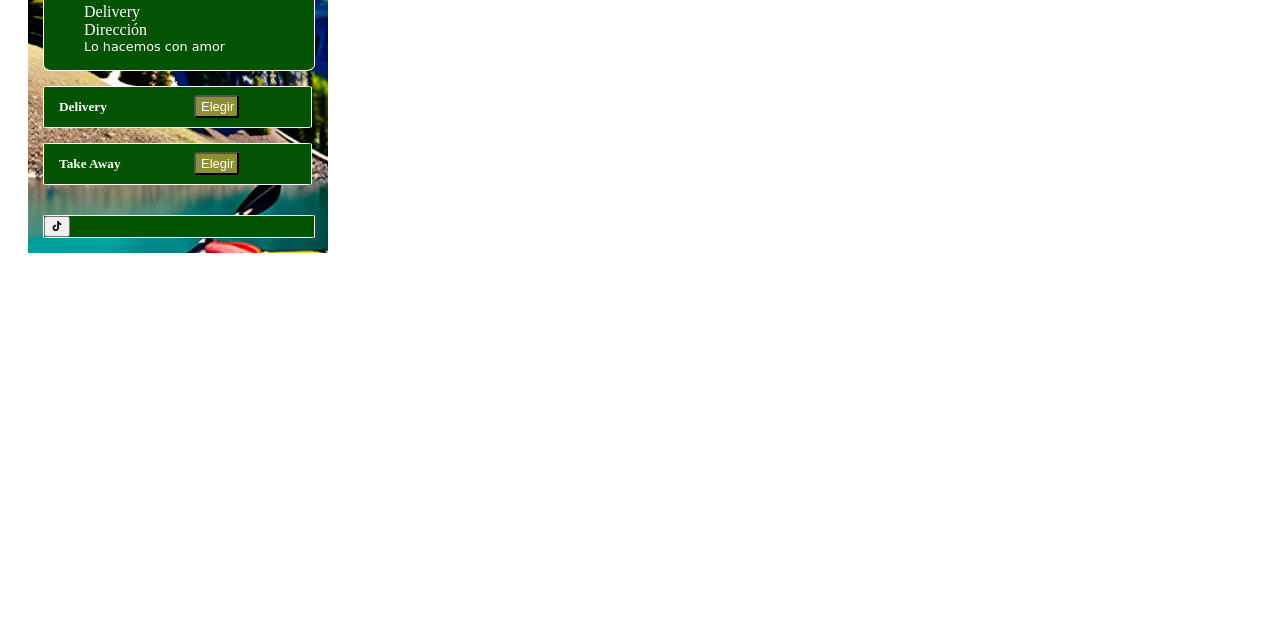
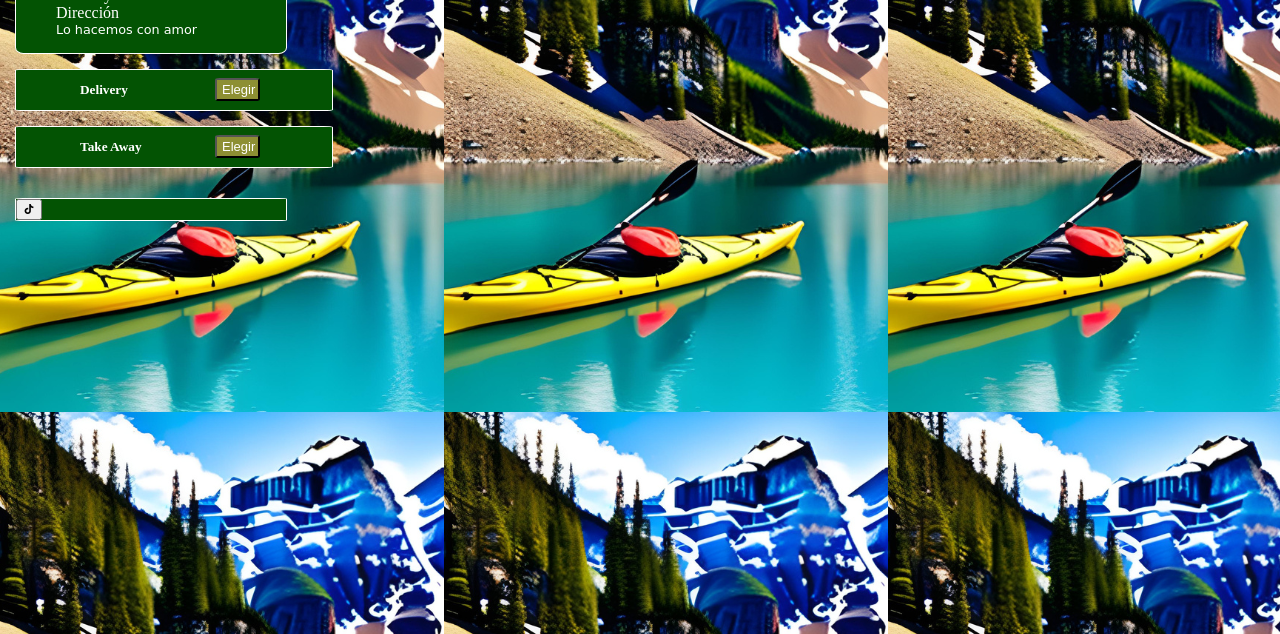
Before and after one commit to b-a3141/pizapp, a plain HTML site: page index.html in a window 1280 px wide. Shown: the part 181-815 px from the top of the page. Drawn offline with Linux system fonts and the light colour scheme; files whose address does not match are found by name.

Commit message:
Background sin margen

```diff
--- a/styles/index.css
+++ b/styles/index.css
@@ -1,14 +1,16 @@
+body{
+    margin:0;
+
+background-image: url("Img/bgLago.png");
+margin:0;
+
+width: 100vw;
+height: 100vh;
+}
 
 
-#container{
 
-background-image: url("Img/bgLago.png");
-    margin-left: 20px;
-    margin-top: 15px;
-    padding-top: 2px;
-    width: 300px;
 
-}
 
 #container > div{
     width: 270px;
```
